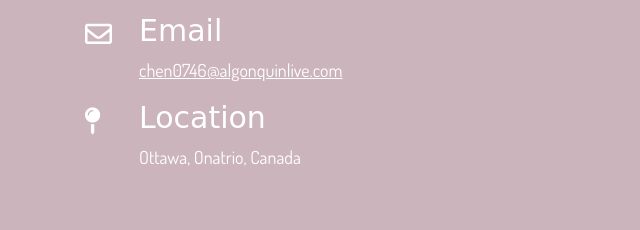
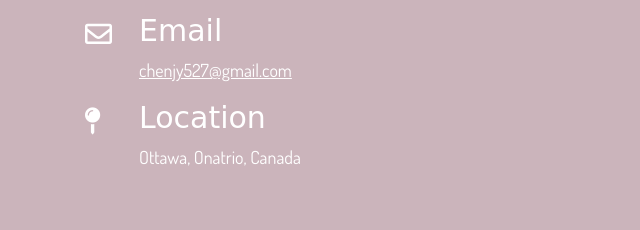
Before and after one commit to JiayueChen/JiayueChen.github.io, a plain HTML site: page index.html in a window 1280 px wide. Shown: the part 2136-2366 px from the top of the page, 0-640 px from the left. Drawn offline with nearby package versions, Linux system fonts and the light colour scheme; a web font is replaced by a local one.

Commit message:
Update index.html
update email address

```diff
--- a/index.html
+++ b/index.html
@@ -164,7 +164,7 @@
                         <span><i class="far fa-envelope"></i></span>
                         <h3>Email</h3>
                         <p>
-                            <a href="mailto:chen0746@algonquinlive.com">chen0746@algonquinlive.com</a>
+                            <a href="mailto:chen0746@algonquinlive.com">chenjy527@gmail.com</a>
                         </p>
                     </div>
                     <div class="contact-list">
```
